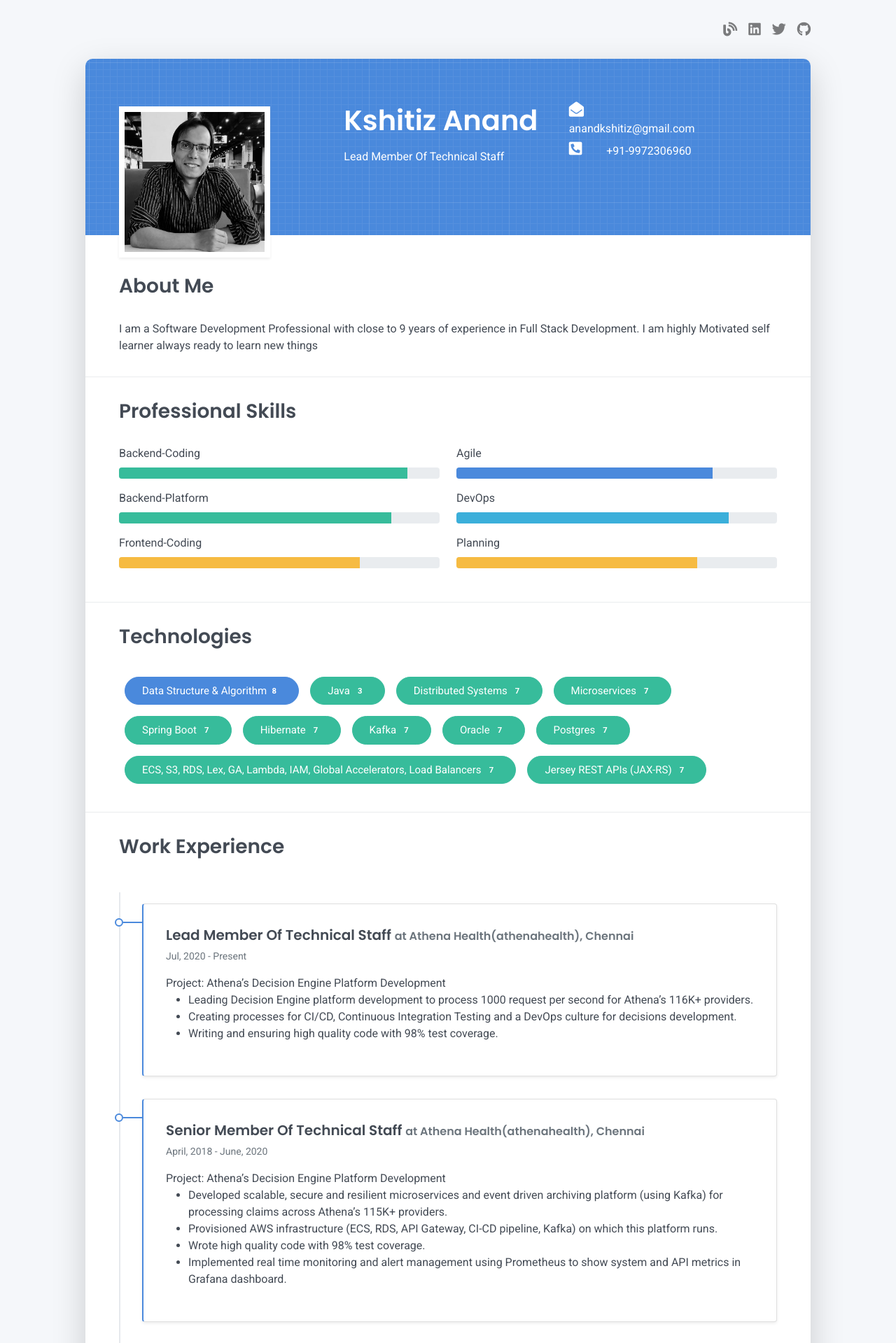
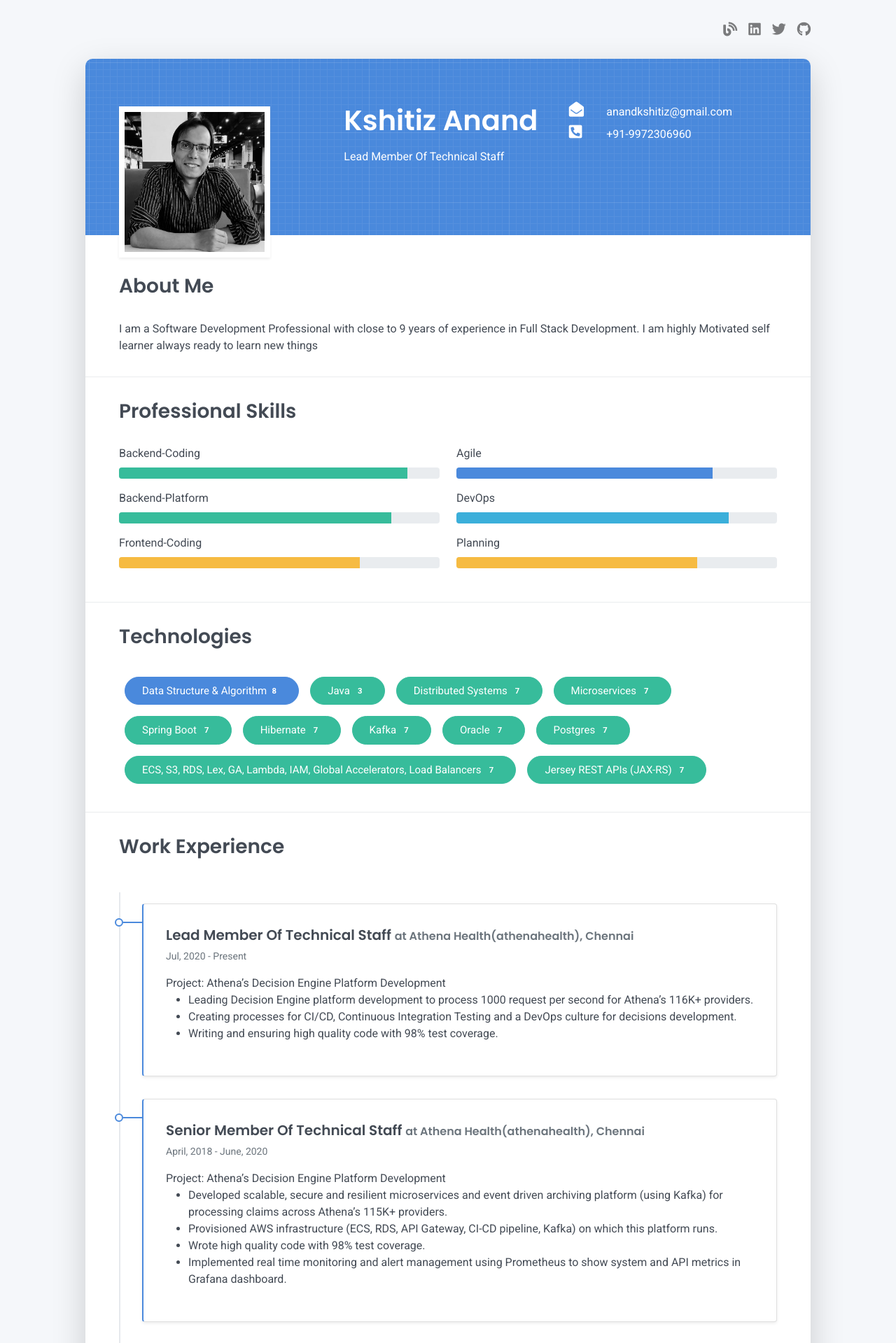
Before and after one commit to anandkshitiz/anandkshitiz.github.io, a Jekyll site: the page built from tabs/about.md, in a window 1280 px wide. Shown: the top 1919 px of the page at 70% size. Built offline with Jekyll 4.4.1, drawn with Linux system fonts in a browser that asks for light colours.

Commit message:
added resume

```diff
--- a/_layouts/resume.html
+++ b/_layouts/resume.html
@@ -61,10 +61,10 @@
             </div>
             <div class="col-lg-4 col-md-5 text-center text-md-start">
               <div class="row mt-2">
-                <div class="col-xs-2">
+                <div class="col-sm-2">
                   <div class="pb-1"><i class="fas fa-envelope-open fa-lg"> </i>  </div>
                 </div>
-                <div class="col-xs-10">
+                <div class="col-sm-10">
                   <div data-aos="fade-left" data-aos-delay="100" class="pb-1 text-white">{{ site.social.email }}</div>
                 </div>
                 <div class="col-sm-2">
```
